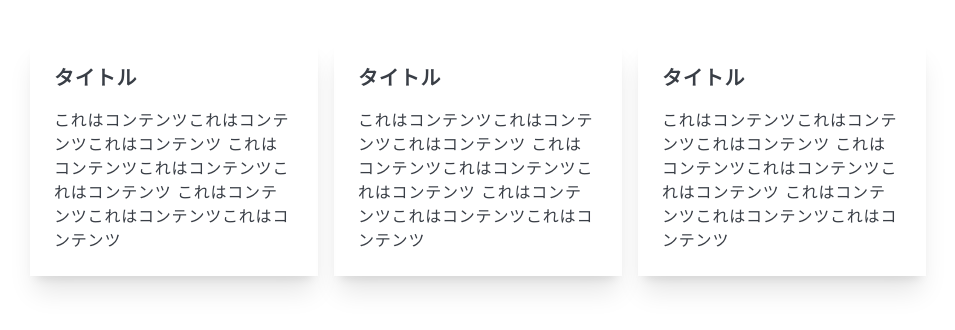
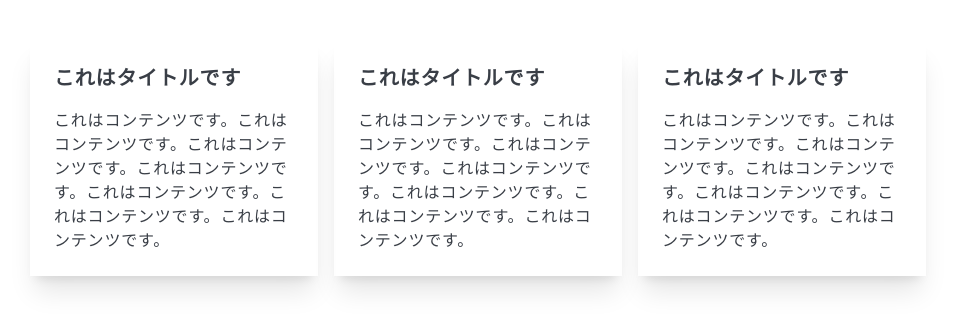
Before and after one commit to my1105/todo-sample, a Next.js app: page /practice/01 in a window 1280 px wide. Shown: the top 330 px of the page, without its empty margins (162-1117 px from the left). Built offline with nearby package versions, Linux system fonts and the light colour scheme; what tailwindcss-scoped-groups would draw is missing.

Commit message:
propsで内容を渡す

```diff
--- a/src/components/BoxContent.tsx
+++ b/src/components/BoxContent.tsx
@@ -1,31 +1,35 @@
-const BoxContent = (): JSX.Element => {
+type Props = {
+  title1: string,
+  content1: string,
+  title2: string,
+  content2: string,
+  title3: string,
+  content3: string,
+};
+
+const BoxContent = (props: Props): JSX.Element => {
+  const { title1,content1,title2,content2,title3,content3} = props;
   return(
      <div className='grid grid-cols-3 gap-x-4'>
 
   <div className='p-6 shadow-xl'>
-    <h3 className="text-xl font-bold">タイトル</h3>
+    <h3 className="text-xl font-bold">{title1}</h3>
     <p className='mt-4 text-base'>
-      これはコンテンツこれはコンテンツこれはコンテンツ
-      これはコンテンツこれはコンテンツこれはコンテンツ
-      これはコンテンツこれはコンテンツこれはコンテンツ
+      {content1}
     </p>
   </div>
 
   <div className='p-6 shadow-xl'>
-    <h3 className="text-xl font-bold">タイトル</h3>
+    <h3 className="text-xl font-bold">{title2}</h3>
     <p className='mt-4 text-base'>
-      これはコンテンツこれはコンテンツこれはコンテンツ
-      これはコンテンツこれはコンテンツこれはコンテンツ
-      これはコンテンツこれはコンテンツこれはコンテンツ
+      {content2}
     </p>
   </div>
 
   <div className='p-6 shadow-xl'>
-    <h3 className="text-xl font-bold">タイトル</h3>
+    <h3 className="text-xl font-bold">{title3}</h3>
     <p className='mt-4 text-base'>
-      これはコンテンツこれはコンテンツこれはコンテンツ
-      これはコンテンツこれはコンテンツこれはコンテンツ
-      これはコンテンツこれはコンテンツこれはコンテンツ
+      {content3}
     </p>
   </div>
 
--- a/src/pages/practice/01.tsx
+++ b/src/pages/practice/01.tsx
@@ -6,7 +6,15 @@ import BoxContent from "@/components/BoxContent";
 const Page: NextPage = () => {
   return(
 <div className="mx-auto mt-10 max-w-4xl">
-  <BoxContent />
+  <BoxContent
+  title1="これはタイトルです"
+  content1="これはコンテンツです。これはコンテンツです。これはコンテンツです。これはコンテンツです。これはコンテンツです。これはコンテンツです。これはコンテンツです。"
+  title2="これはタイトルです"
+  content2="これはコンテンツです。これはコンテンツです。これはコンテンツです。これはコンテンツです。これはコンテンツです。これはコンテンツです。これはコンテンツです。"
+  title3="これはタイトルです"
+  content3="これはコンテンツです。これはコンテンツです。これはコンテンツです。これはコンテンツです。これはコンテンツです。これはコンテンツです。これはコンテンツです。"
+  />
+
 </div>
 );
 };
```
